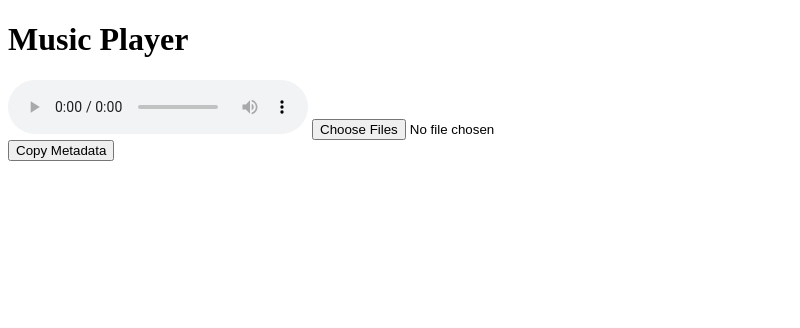
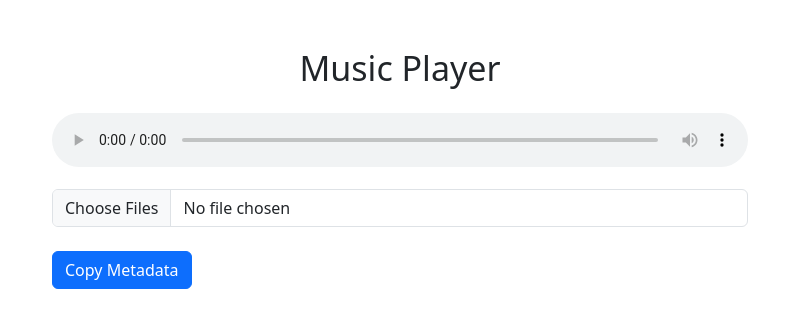
Before and after one commit to afrank84/electron_music_player, an Electron app: page index.html in a window 800 px wide. Drawn offline with nearby package versions, Linux system fonts and the light colour scheme.

Commit message:
index.html - updated to bootstrap 5

```diff
--- a/index.html
+++ b/index.html
@@ -2,15 +2,18 @@
 <html>
 <head>
   <title>Music Player</title>
+  <link href="https://cdn.jsdelivr.net/npm/bootstrap@5.3.3/dist/css/bootstrap.min.css" rel="stylesheet" integrity="sha384-QWTKZyjpPEjISv5WaRU9OFeRpok6YctnYmDr5pNlyT2bRjXh0JMhjY6hW+ALEwIH" crossorigin="anonymous">
 </head>
-<body>
-  <h1>Music Player</h1>
-  <div id="player">
-    <audio id="audioPlayer" controls></audio>
-    <input type="file" id="fileInput" multiple />
+<body class="container mt-5">
+  <h1 class="text-center mb-4">Music Player</h1>
+  <div id="player" class="mb-4">
+    <audio id="audioPlayer" class="w-100 mb-3" controls></audio>
+    <input type="file" id="fileInput" class="form-control" multiple />
   </div>
-  <div id="metadata"></div>
-  <button id="copyButton">Copy Metadata</button> <!-- Copy button -->
+  <div id="metadata" class="mb-4"></div>
+  <button id="copyButton" class="btn btn-primary">Copy Metadata</button> <!-- Copy button -->
   <script src="renderer.js"></script>
+  <script src="https://cdnjs.cloudflare.com/ajax/libs/popper.js/2.11.6/umd/popper.min.js"></script>
+  <script src="https://stackpath.bootstrapcdn.com/bootstrap/5.1.3/js/bootstrap.min.js"></script>
 </body>
 </html>
```
